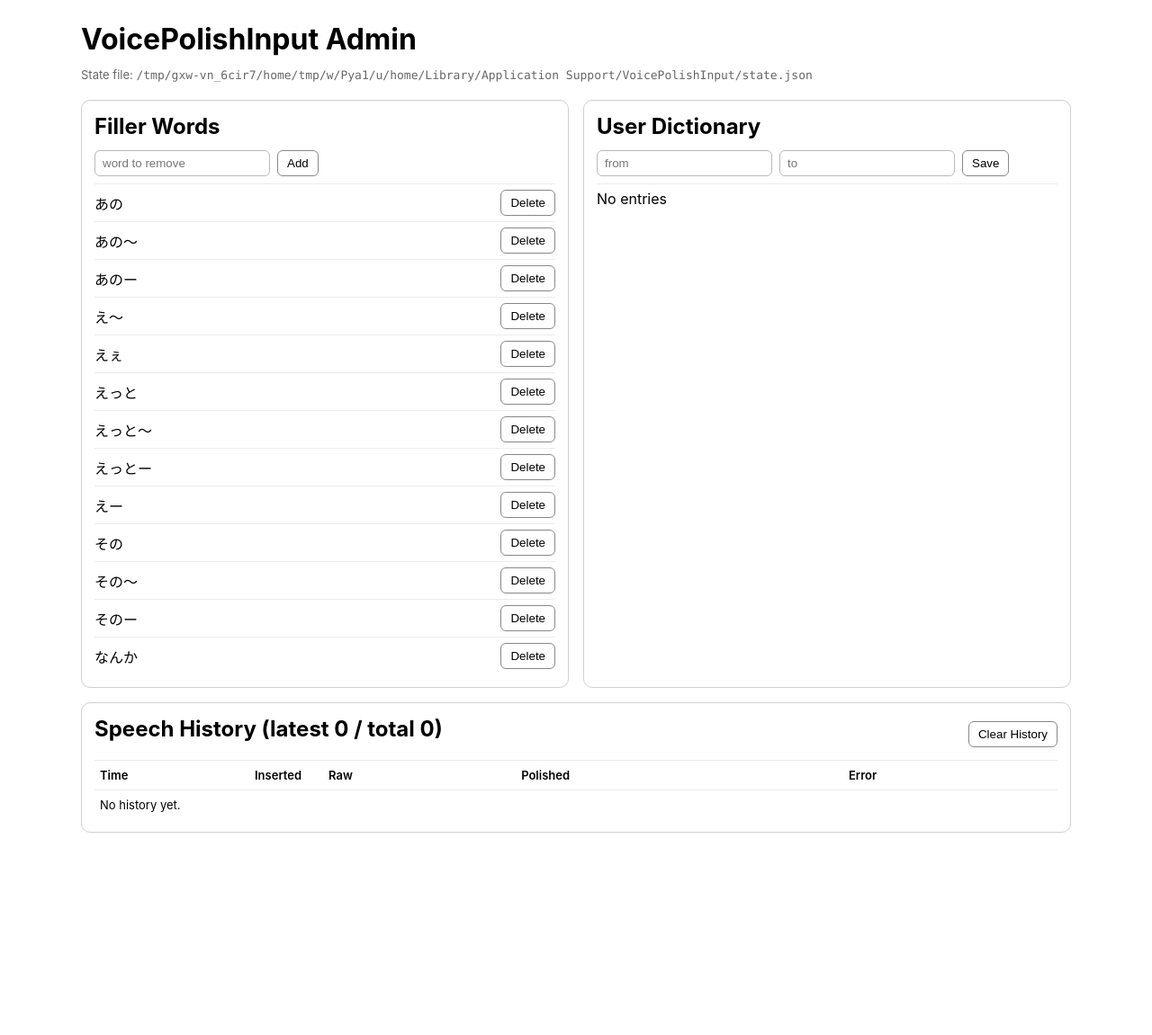
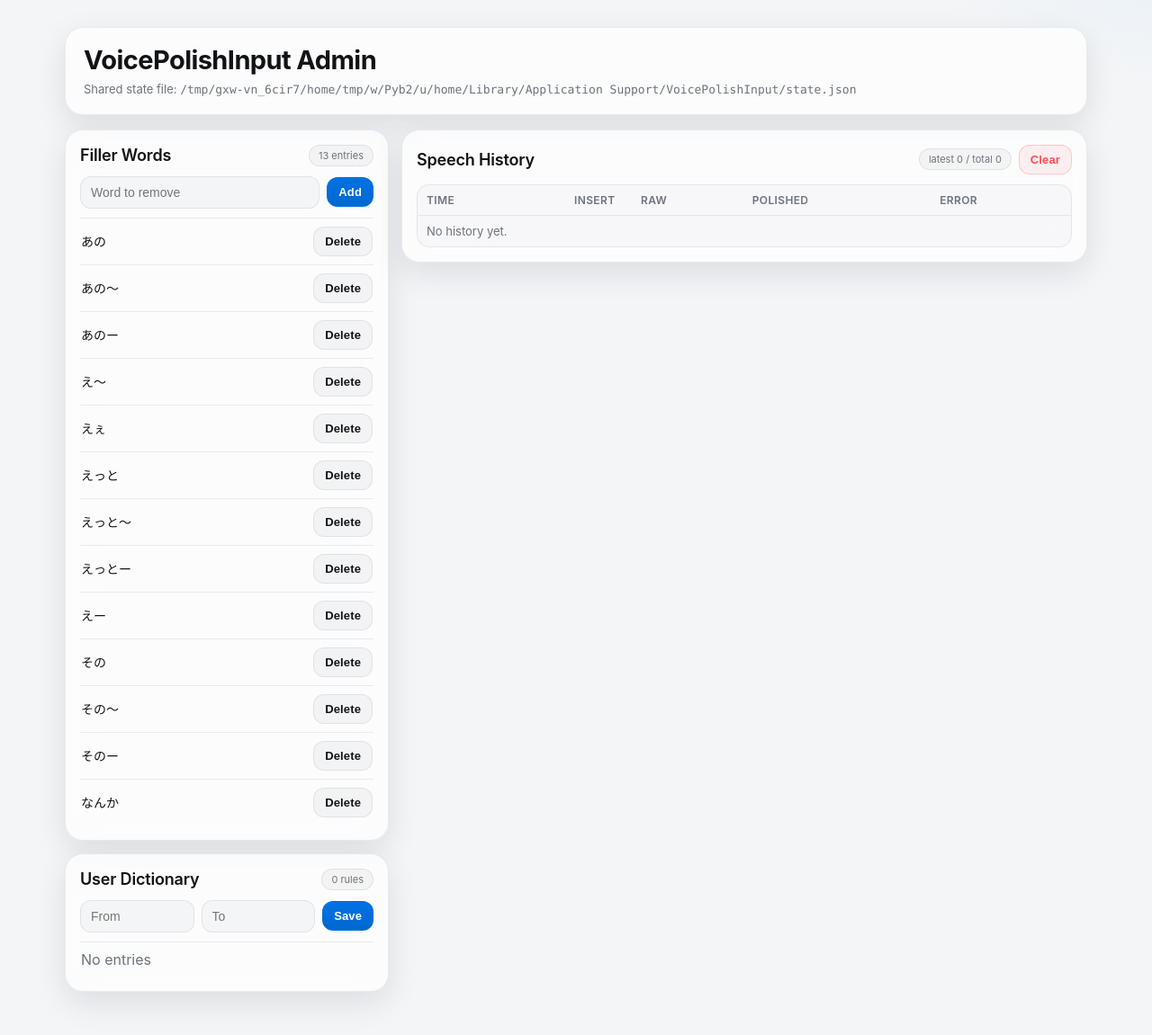
Before and after one commit to taaaaryu/voice-polish-input, a Flask app: page / in a window 1280 px wide. Shown: the whole page at 90% size. Before the commit the page ends 926 px from the top, so only its background shows below. Run offline with Flask 3, Linux system fonts and the light colour scheme.

Commit message:
管理ページのUIをApple風に刷新
- ガラス調カードと背景グラデーションで視認性を改善\n- タイポグラフィと余白を再設計して情報密度を最適化\n- 履歴テーブルのステータス表示や操作ボタンを統一

```diff
--- a/admin/templates/index.html
+++ b/admin/templates/index.html
@@ -5,41 +5,242 @@
   <meta name="viewport" content="width=device-width,initial-scale=1">
   <title>VoicePolishInput Admin</title>
   <style>
-    :root { color-scheme: light dark; }
-    body { margin: 0; font-family: -apple-system, BlinkMacSystemFont, "Segoe UI", sans-serif; }
-    main { max-width: 1100px; margin: 0 auto; padding: 24px; }
-    h1, h2 { margin: 0 0 12px; }
-    .sub { margin: 0 0 20px; color: #666; font-size: 13px; }
-    .grid { display: grid; grid-template-columns: 1fr 1fr; gap: 16px; }
-    .card { border: 1px solid #d0d0d0; border-radius: 10px; padding: 14px; }
-    .row { display: flex; gap: 8px; align-items: center; margin-bottom: 8px; }
-    input[type="text"] { padding: 6px 8px; border-radius: 6px; border: 1px solid #b9b9b9; min-width: 120px; }
-    button { padding: 6px 10px; border-radius: 6px; border: 1px solid #888; background: transparent; cursor: pointer; }
-    ul { margin: 8px 0 0; padding: 0; list-style: none; }
-    li { display: flex; align-items: center; justify-content: space-between; border-top: 1px solid #ececec; padding: 6px 0; }
-    table { width: 100%; border-collapse: collapse; font-size: 13px; }
-    th, td { border-top: 1px solid #ececec; text-align: left; vertical-align: top; padding: 8px 6px; }
-    th { font-weight: 600; }
-    .mono { font-family: ui-monospace, SFMono-Regular, Menlo, monospace; white-space: pre-wrap; word-break: break-word; }
-    @media (max-width: 900px) { .grid { grid-template-columns: 1fr; } }
+    :root {
+      color-scheme: light dark;
+      --bg: #f4f5f7;
+      --fg: #111215;
+      --muted: #6e727b;
+      --card: rgba(255, 255, 255, 0.72);
+      --stroke: rgba(20, 20, 24, 0.08);
+      --accent: #0071e3;
+      --accent-hover: #0068d1;
+      --shadow: 0 12px 35px rgba(15, 19, 26, 0.1);
+      --radius-lg: 20px;
+      --radius-md: 12px;
+      --radius-sm: 10px;
+    }
+    @media (prefers-color-scheme: dark) {
+      :root {
+        --bg: #16181d;
+        --fg: #f3f5f8;
+        --muted: #afb4bd;
+        --card: rgba(29, 32, 39, 0.72);
+        --stroke: rgba(255, 255, 255, 0.1);
+        --accent: #4da3ff;
+        --accent-hover: #3596fc;
+        --shadow: 0 16px 36px rgba(0, 0, 0, 0.35);
+      }
+    }
+    * { box-sizing: border-box; }
+    body {
+      margin: 0;
+      color: var(--fg);
+      font-family: -apple-system, BlinkMacSystemFont, "SF Pro Text", "Segoe UI", sans-serif;
+      background:
+        radial-gradient(1200px 480px at -10% -30%, rgba(0, 113, 227, 0.13), transparent 70%),
+        radial-gradient(880px 360px at 120% -10%, rgba(84, 186, 255, 0.14), transparent 66%),
+        var(--bg);
+      min-height: 100vh;
+    }
+    main {
+      max-width: 1180px;
+      margin: 0 auto;
+      padding: 30px 22px 48px;
+    }
+    .hero {
+      border: 1px solid var(--stroke);
+      border-radius: var(--radius-lg);
+      background: var(--card);
+      backdrop-filter: blur(18px) saturate(125%);
+      -webkit-backdrop-filter: blur(18px) saturate(125%);
+      box-shadow: var(--shadow);
+      padding: 18px 20px;
+      margin-bottom: 16px;
+    }
+    h1 {
+      margin: 0 0 6px;
+      font-size: 29px;
+      letter-spacing: -0.02em;
+      font-weight: 680;
+    }
+    h2 {
+      margin: 0;
+      font-size: 18px;
+      letter-spacing: -0.01em;
+      font-weight: 620;
+    }
+    .sub {
+      margin: 0;
+      color: var(--muted);
+      font-size: 13px;
+      line-height: 1.45;
+      word-break: break-word;
+    }
+    .layout {
+      display: grid;
+      grid-template-columns: 360px 1fr;
+      gap: 14px;
+      align-items: start;
+    }
+    .stack {
+      display: grid;
+      gap: 14px;
+    }
+    .card {
+      border: 1px solid var(--stroke);
+      border-radius: var(--radius-lg);
+      background: var(--card);
+      backdrop-filter: blur(16px) saturate(130%);
+      -webkit-backdrop-filter: blur(16px) saturate(130%);
+      box-shadow: var(--shadow);
+      padding: 16px;
+    }
+    .card-head {
+      display: flex;
+      align-items: center;
+      justify-content: space-between;
+      margin-bottom: 11px;
+    }
+    .badge {
+      display: inline-flex;
+      align-items: center;
+      gap: 6px;
+      padding: 4px 10px;
+      border-radius: 999px;
+      font-size: 11px;
+      color: var(--muted);
+      border: 1px solid var(--stroke);
+      background: rgba(127, 127, 140, 0.07);
+    }
+    .row {
+      display: flex;
+      gap: 8px;
+      align-items: center;
+      margin-bottom: 10px;
+      flex-wrap: wrap;
+    }
+    input[type="text"] {
+      appearance: none;
+      border: 1px solid var(--stroke);
+      border-radius: var(--radius-md);
+      background: rgba(127, 127, 140, 0.06);
+      color: var(--fg);
+      font-size: 14px;
+      min-width: 120px;
+      padding: 9px 11px;
+      flex: 1;
+      outline: none;
+      transition: border-color 150ms ease, background-color 150ms ease;
+    }
+    input[type="text"]:focus {
+      border-color: var(--accent);
+      background: rgba(127, 127, 140, 0.02);
+    }
+    button {
+      appearance: none;
+      cursor: pointer;
+      border: 1px solid var(--stroke);
+      border-radius: var(--radius-md);
+      background: rgba(127, 127, 140, 0.08);
+      color: var(--fg);
+      font-size: 13px;
+      font-weight: 590;
+      letter-spacing: 0.01em;
+      padding: 8px 12px;
+      transition: transform 120ms ease, background-color 120ms ease, border-color 120ms ease;
+    }
+    button:hover {
+      transform: translateY(-1px);
+      background: rgba(127, 127, 140, 0.12);
+    }
+    .btn-primary {
+      border-color: transparent;
+      color: #fff;
+      background: linear-gradient(180deg, var(--accent), var(--accent-hover));
+    }
+    .btn-danger {
+      color: #ff4d4f;
+      border-color: rgba(255, 77, 79, 0.25);
+      background: rgba(255, 77, 79, 0.08);
+    }
+    ul {
+      margin: 0;
+      padding: 0;
+      list-style: none;
+    }
+    li {
+      display: flex;
+      align-items: center;
+      justify-content: space-between;
+      gap: 8px;
+      border-top: 1px solid var(--stroke);
+      padding: 9px 1px;
+    }
+    .item-text {
+      overflow-wrap: anywhere;
+      font-size: 14px;
+    }
+    .table-wrap {
+      overflow-x: auto;
+      border: 1px solid var(--stroke);
+      border-radius: 14px;
+      background: rgba(127, 127, 140, 0.04);
+    }
+    table {
+      width: 100%;
+      border-collapse: collapse;
+      font-size: 13px;
+    }
+    th, td {
+      border-top: 1px solid var(--stroke);
+      text-align: left;
+      vertical-align: top;
+      padding: 9px 10px;
+    }
+    thead th {
+      border-top: none;
+      font-weight: 640;
+      color: var(--muted);
+      font-size: 12px;
+      text-transform: uppercase;
+      letter-spacing: 0.03em;
+    }
+    .mono {
+      font-family: ui-monospace, SFMono-Regular, Menlo, monospace;
+      white-space: pre-wrap;
+      word-break: break-word;
+      line-height: 1.35;
+    }
+    .status-ok { color: #2aa45a; font-weight: 650; }
+    .status-ng { color: #ff5f57; font-weight: 650; }
+    .muted { color: var(--muted); }
+    @media (max-width: 980px) {
+      .layout { grid-template-columns: 1fr; }
+    }
   </style>
 </head>
 <body>
   <main>
+    <header class="hero">
       <h1>VoicePolishInput Admin</h1>
-    <p class="sub">State file: <span class="mono">{{ state_path }}</span></p>
+      <p class="sub">Shared state file: <span class="mono">{{ state_path }}</span></p>
+    </header>
 
-    <div class="grid">
+    <div class="layout">
+      <div class="stack">
         <section class="card">
+          <div class="card-head">
             <h2>Filler Words</h2>
+            <span class="badge">{{ fillers|length }} entries</span>
+          </div>
           <form class="row" action="/fillers/add" method="post">
-          <input type="text" name="word" placeholder="word to remove">
-          <button type="submit">Add</button>
+            <input type="text" name="word" placeholder="Word to remove">
+            <button class="btn-primary" type="submit">Add</button>
           </form>
           <ul>
             {% for word in fillers %}
             <li>
-            <span>{{ word }}</span>
+              <span class="item-text">{{ word }}</span>
               <form action="/fillers/delete" method="post">
                 <input type="hidden" name="word" value="{{ word }}">
                 <button type="submit">Delete</button>
@@ -47,22 +248,25 @@
             </li>
             {% endfor %}
             {% if fillers|length == 0 %}
-          <li><span>No entries</span></li>
+            <li><span class="muted">No entries</span></li>
             {% endif %}
           </ul>
         </section>
 
         <section class="card">
+          <div class="card-head">
             <h2>User Dictionary</h2>
+            <span class="badge">{{ replacements|length }} rules</span>
+          </div>
           <form class="row" action="/replacements/upsert" method="post">
-          <input type="text" name="src" placeholder="from">
-          <input type="text" name="dst" placeholder="to">
-          <button type="submit">Save</button>
+            <input type="text" name="src" placeholder="From">
+            <input type="text" name="dst" placeholder="To">
+            <button class="btn-primary" type="submit">Save</button>
           </form>
           <ul>
             {% for item in replacements %}
             <li>
-            <span>{{ item["from"] }} → {{ item["to"] }}</span>
+              <span class="item-text">{{ item["from"] }} → {{ item["to"] }}</span>
               <form action="/replacements/delete" method="post">
                 <input type="hidden" name="src" value="{{ item['from'] }}">
                 <button type="submit">Delete</button>
@@ -70,24 +274,28 @@
             </li>
             {% endfor %}
             {% if replacements|length == 0 %}
-          <li><span>No entries</span></li>
+            <li><span class="muted">No entries</span></li>
             {% endif %}
           </ul>
         </section>
       </div>
 
-    <section class="card" style="margin-top: 16px;">
-      <div class="row" style="justify-content: space-between;">
-        <h2>Speech History (latest {{ history|length }} / total {{ history_count }})</h2>
+      <section class="card">
+        <div class="card-head">
+          <h2>Speech History</h2>
+          <div class="row" style="margin: 0;">
+            <span class="badge">latest {{ history|length }} / total {{ history_count }}</span>
             <form action="/history/clear" method="post">
-          <button type="submit">Clear History</button>
+              <button class="btn-danger" type="submit">Clear</button>
             </form>
           </div>
+        </div>
+        <div class="table-wrap">
           <table>
             <thead>
               <tr>
-            <th style="width: 160px;">Time</th>
-            <th style="width: 70px;">Inserted</th>
+                <th style="width: 164px;">Time</th>
+                <th style="width: 74px;">Insert</th>
                 <th>Raw</th>
                 <th>Polished</th>
                 <th>Error</th>
@@ -97,18 +305,20 @@
               {% for item in history %}
               <tr>
                 <td class="mono">{{ item["createdAtISO8601"] }}</td>
-            <td>{{ "yes" if item["inserted"] else "no" }}</td>
+                <td class="{{ 'status-ok' if item['inserted'] else 'status-ng' }}">{{ "OK" if item["inserted"] else "NG" }}</td>
                 <td class="mono">{{ item["rawText"] }}</td>
                 <td class="mono">{{ item["polishedText"] }}</td>
                 <td class="mono">{{ item["errorMessage"] or "" }}</td>
               </tr>
               {% endfor %}
               {% if history|length == 0 %}
-          <tr><td colspan="5">No history yet.</td></tr>
+              <tr><td colspan="5" class="muted">No history yet.</td></tr>
               {% endif %}
             </tbody>
           </table>
+        </div>
       </section>
+    </div>
   </main>
 </body>
 </html>
```
Lines whose indentation alone changed are shown as unchanged.
